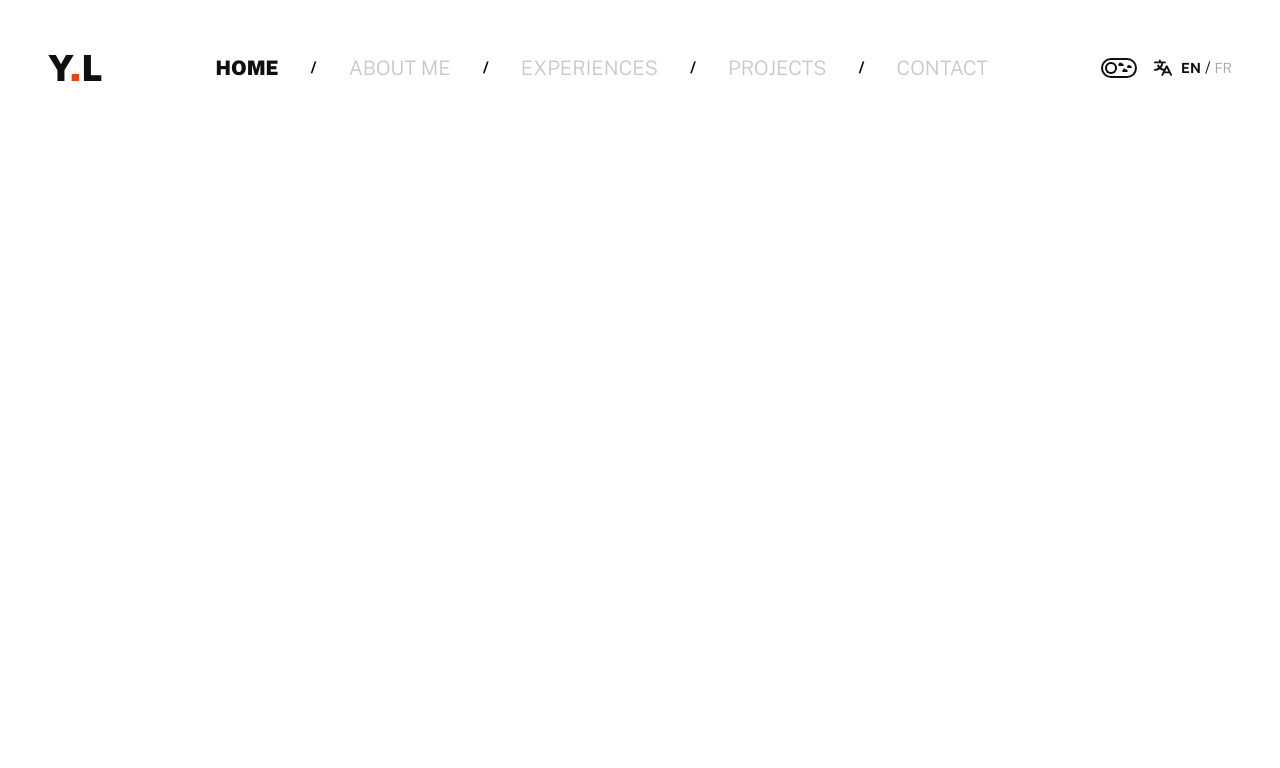
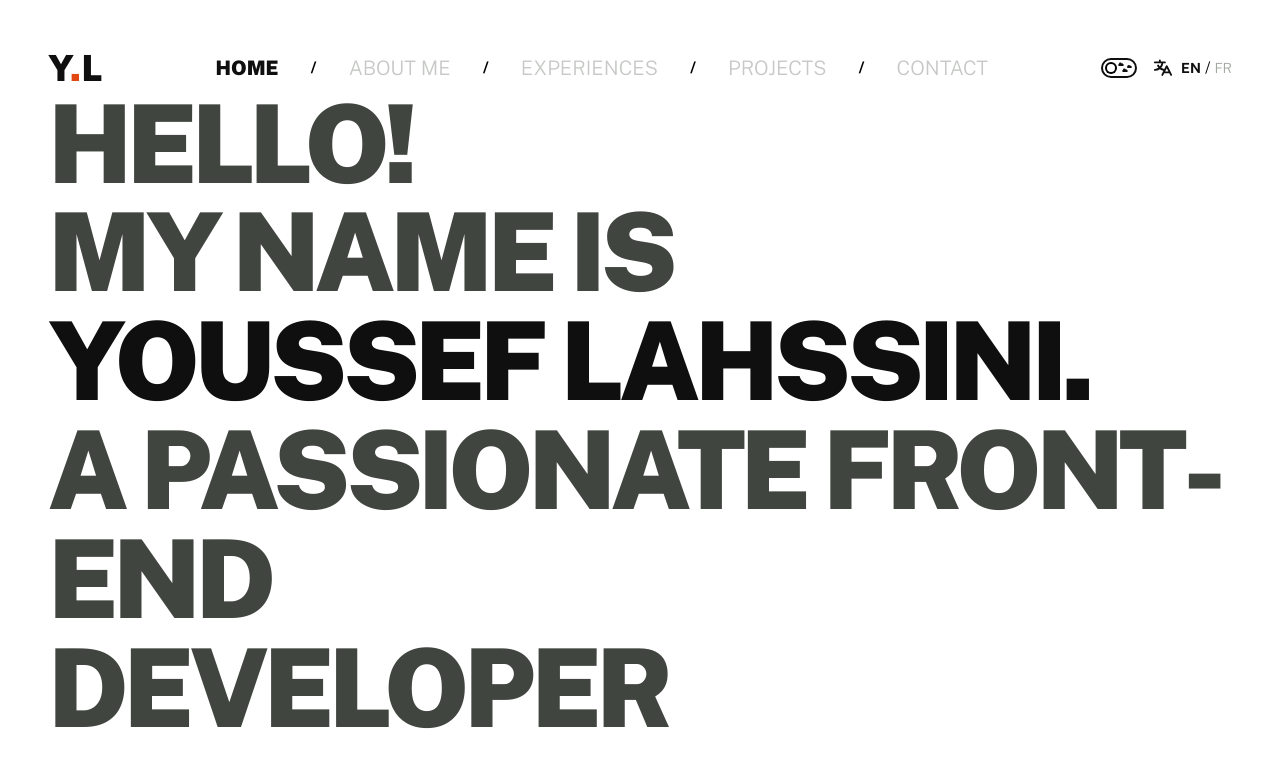
Before and after one commit to ylahssini/ylahssini.github.io, an Astro site: page / in a window 1280 px wide. Built offline with nearby package versions, Linux system fonts and the light colour scheme; Astro itself is replaced by a stand-in of ours.

Commit message:
⭐ home section done

```diff
--- a/src/assets/styles/base.css
+++ b/src/assets/styles/base.css
@@ -10,13 +10,9 @@
     box-sizing: border-box;
 }
 
-html {
-    @apply overflow-hidden;
-}
-
 html, body {
     font-family: 'Public Sans', Sans-serif;
-    @apply size-full;
+    @apply w-full;
 }
 
 body {
--- /dev/null
+++ b/src/assets/styles/home/style.css
@@ -0,0 +1,17 @@
+.home {
+    @apply grid place-items-center;
+    height: calc(100vh - 9rem);
+}
+
+h1.presentation {
+    @apply text-codgray-700 font-black uppercase leading-none tracking-tighter w-full;
+    font-size: clamp(3rem, -6rem + 16vw, 8rem);
+
+    > span, > a {
+        @apply block;
+    }
+
+    > a {
+        @apply text-codgray-950
+    }
+}
--- /dev/null
+++ b/src/components/home/index.astro
@@ -0,0 +1,15 @@
+---
+import '@assets/styles/home/style.css';
+---
+
+<section class="home">
+    <h1 class="presentation" role="heading">
+        <span>Hello!</span>
+        <span>My name is</span>
+        <a id="me" href="#about" class="me">
+            Youssef Lahssini<b>.</b>
+        </a>
+        <span>A passionate front-end</span>
+        <span>developer</span>
+    </h1>
+</section>
--- a/src/pages/index.astro
+++ b/src/pages/index.astro
@@ -1,5 +1,6 @@
 ---
 import Header from '@components/layout/header/header.astro';
+import Home from '@components/home/index.astro';
 import '@fontsource/public-sans/200.css';
 import '@fontsource/public-sans/300.css';
 import '@fontsource/public-sans/700.css';
@@ -18,6 +19,7 @@ import '@assets/styles/base.css';
 	<body>
 		<main>
 			<Header />
+			<Home />
 		</main>
 	</body>
 </html>
```
